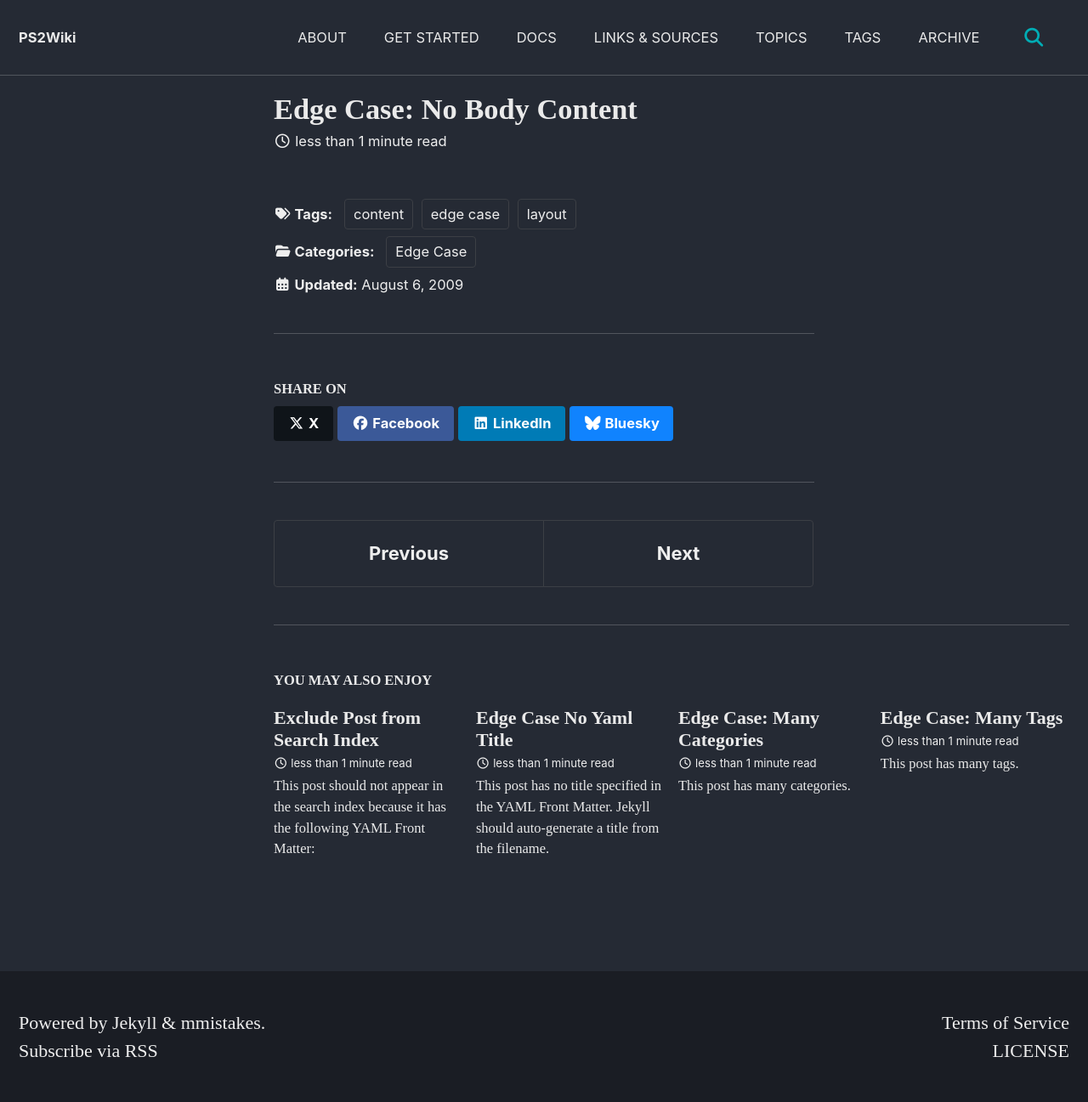
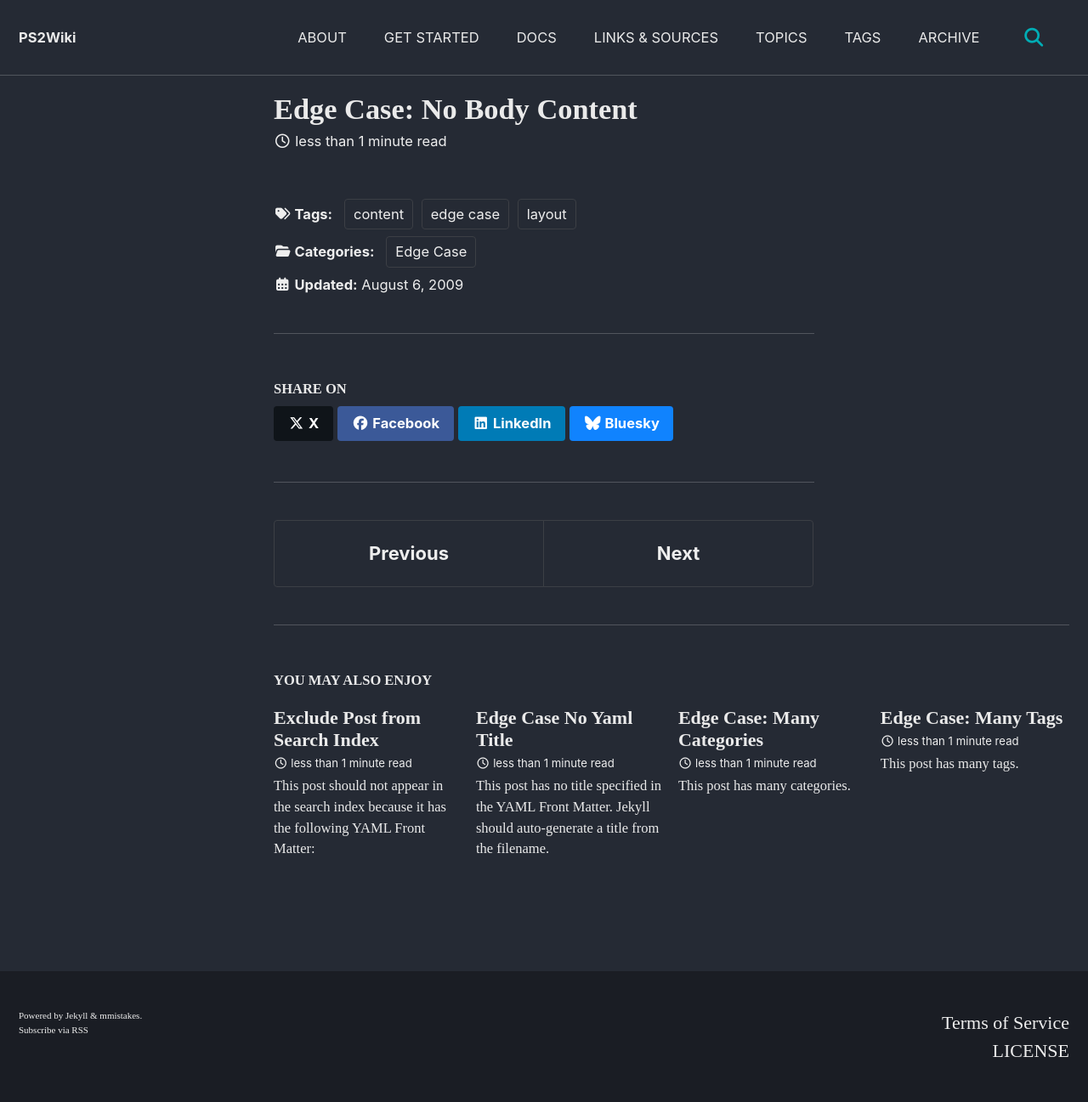
Before and after one commit to ps2wiki/search, a Jekyll site: the page built from _posts/2009-08-06-edge-case-no-body-content.md, in a window 1280 px wide. Shown: the whole page at 85% size. Built offline with Jekyll 4.4.1, drawn with Linux system fonts in a browser that asks for light colours; cached includes are drawn as plain includes; some web fonts are replaced.

Commit message:
Update footer.html

```diff
--- a/_includes/footer.html
+++ b/_includes/footer.html
@@ -1,4 +1,4 @@
-<div style="float: left; width: 50%">
+<div style="font-size: 0.5em; float: left; width: 50%">
         <div>{{ copyright }}</div>
         <div>Powered by <a title="Jekyll is a simple, blog-aware, static site
         generator." href="https://jekyllrb.com/">Jekyll</a> &amp; <a title="minimal-mistakes" href="https://github.com/mmistakes/minimal-mistakes/tree/master/docs">mmistakes</a>.</div>
```
